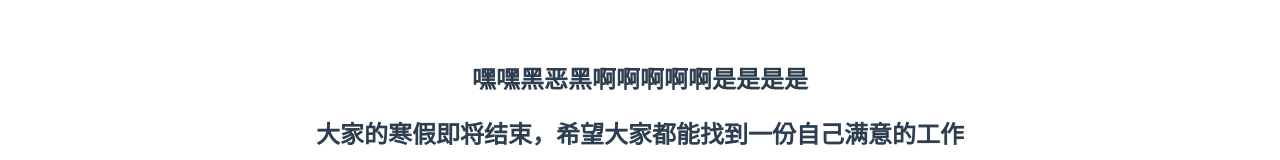
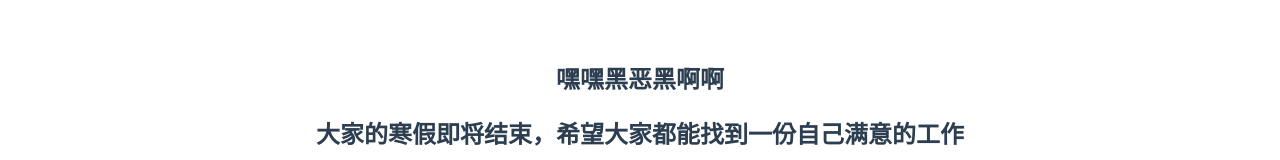
Before and after one commit to yqy123456yqy/Jenkins, a Vue app: page / in a window 1280 px wide. Shown: the top 160 px of the page. Built offline with nearby package versions, Linux system fonts and the light colour scheme.

Commit message:
我又修改了额

```diff
--- a/src/App.vue
+++ b/src/App.vue
@@ -1,6 +1,6 @@
 <template>
   <div id="app">
-  <h2>嘿嘿黑恶黑啊啊啊啊啊是是是是</h2>
+  <h2>嘿嘿黑恶黑啊啊</h2>
     <h2>大家的寒假即将结束，希望大家都能找到一份自己满意的工作</h2>
     <img src="http://n.sinaimg.cn/sinacn17/327/w640h487/20180823/d245-hicsiav6449588.jpg"><br/>
     <p>
```
